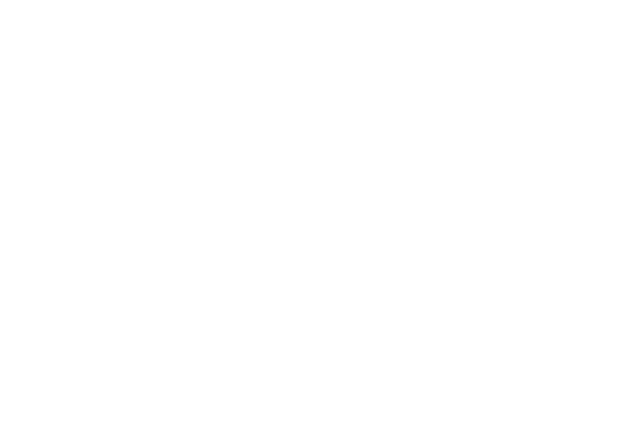
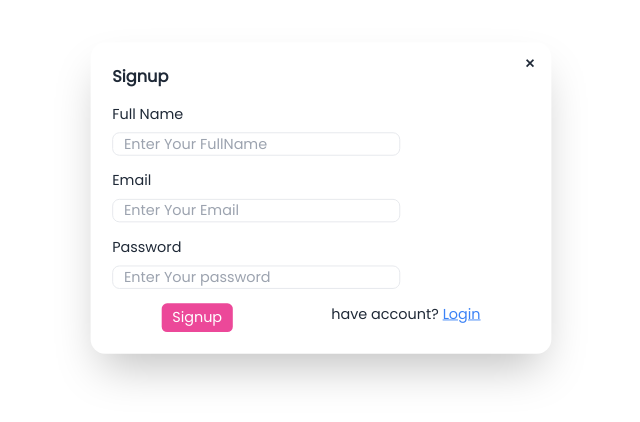
Before and after one commit to Sangam5756/BookStore, a React (Vite) app in the folder frontend/: page /signup in a window 1280 px wide. Before the commit this address had no page. Shown: the part 202-624 px from the top of the page, without its empty margins (275-915 px from the left). Built offline with nearby package versions, Linux system fonts and the light colour scheme.

Commit message:
signup and login componnent added

```diff
--- a/frontend/src/App.jsx
+++ b/frontend/src/App.jsx
@@ -1,6 +1,7 @@
 import Home from "./components/home/Home";
 import Courses from "./components/Courses";
 import { Route,Routes } from "react-router-dom";
+import Signup from "./components/Signup";
 function App() {
   return (
     <>
@@ -10,6 +11,7 @@
       <Routes>
         <Route path="/" element={<Home/>}/>
         <Route path="/course" element={<Courses/>}/>
+        <Route path="/signup" element={<Signup/>}/>
       </Routes>
       </div>
     </>
--- /dev/null
+++ b/frontend/src/components/Login.jsx
@@ -0,0 +1,56 @@
+import React from "react";
+import { Link } from "react-router-dom";
+
+function Login() {
+  return (
+    <div>
+      <dialog id="my_modal_3" className="modal">
+        <div className="modal-box dark:bg-slate-700 dark:text-white">
+          <form method="dialog">
+            {/* if there is a button in form, it will close the modal */}
+            <button className="btn btn-sm btn-circle btn-ghost absolute right-2 top-2">
+              ✕
+            </button>
+          </form>
+          <h3 className="font-bold text-lg">Login</h3>
+          <div className="mt-4 space-y-2">
+            <span>Email</span>
+            <br />
+            <input
+              type="email"
+              placeholder="Enter Your Email"
+              className="w-80 px-3 border outline-none rounded-lg"
+            />
+          </div>
+          {/* PASSWORD */}
+          <div className="mt-4 space-y-2">
+            <span>Password</span>
+            <br />
+            <input
+              type="password"
+              placeholder="Enter Your password"
+              className="w-80 px-3 border outline-none rounded-lg"
+            />
+          </div>
+          {/* Buttone */}
+          <div className="flex justify-around mt-4">
+            <button className="bg-pink-500 text-white rounded-md px-3 py-1 hover:bg-pink-700 duration-300">
+              Login
+            </button>
+            <p>
+              Not registered?{" "}
+              <Link
+                to={"/signup"}
+                className="underline text-blue-500 cursor-pointer"
+              >
+                Signup
+              </Link>{"  "}
+            </p>
+          </div>
+        </div>
+      </dialog>
+    </div>
+  );
+}
+
+export default Login;
--- a/frontend/src/components/Navbar.jsx
+++ b/frontend/src/components/Navbar.jsx
@@ -1,4 +1,5 @@
 import { useEffect, useState } from "react";
+import Login from "./Login";
 
 function Navbar() {
   const [theme, setTheme] = useState(
@@ -145,9 +146,11 @@
               </svg>
             </label>
             <div className="">
-              <a className="bg-black text-white px-3 py-2 rounded-md hover:bg-slate-800 duration-300 cursor-pointer ">
+              <a className="bg-black text-white px-3 py-2 rounded-md hover:bg-slate-800 duration-300 cursor-pointer "
+              onClick={()=> document.getElementById("my_modal_3").showModal()}>
                 Login
               </a>
+              <Login/>
             </div>
           </div>
         </div>
--- /dev/null
+++ b/frontend/src/components/Signup.jsx
@@ -0,0 +1,78 @@
+import React from "react";
+import { Link } from "react-router-dom";
+import Login from "./Login";
+
+function Signup() {
+  return (
+    <>
+      <div className="flex h-screen justify-center items-center  ">
+        <div className="w-[600px] ">
+          <div className="modal-box">
+            <form method="dialog">
+              {/* if there is a button in form, it will close the modal */}
+              <Link
+                to={"/"}
+                className="btn btn-sm btn-circle btn-ghost absolute right-2 top-2"
+              >
+                ✕
+              </Link>
+            </form>
+            <h3 className="font-bold text-lg">Signup</h3>
+            <div className="mt-4 space-y-2">
+              <span>Full Name</span>
+              <br />
+              <input
+                type="text"
+                placeholder="Enter Your FullName"
+                className="w-80 px-3 border outline-none rounded-lg"
+              />
+            </div>
+            <div className="mt-4 space-y-2">
+              <span>Email</span>
+              <br />
+              <input
+                type="email"
+                placeholder="Enter Your Email"
+                className="w-80 px-3 border outline-none rounded-lg"
+              />
+            </div>
+            {/* PASSWORD */}
+            <div className="mt-4 space-y-2">
+              <span>Password</span>
+              <br />
+              <input
+                type="password"
+                placeholder="Enter Your password"
+                className="w-80 px-3 border outline-none rounded-lg"
+              />
+            </div>
+            {/* Buttone */}
+            <div className="flex justify-around mt-4">
+              <button className="bg-pink-500 text-white rounded-md px-3 py-1 hover:bg-pink-700 duration-300">
+                Signup
+              </button>
+              <p className="text-md">
+                have account?{" "}
+                <button
+                  className="underline text-blue-500 cursor-pointer"
+                  onClick={() =>
+                    document.getElementById("my_modal_3").showModal()
+                  }
+                >
+                  Login
+                </button>
+                <Login/>
+                {"  "}
+              </p>
+            </div>
+          </div>
+        </div>
+      </div>
+    </>
+  );
+}
+
+export default Signup;
+
+
+// 2:10
```
